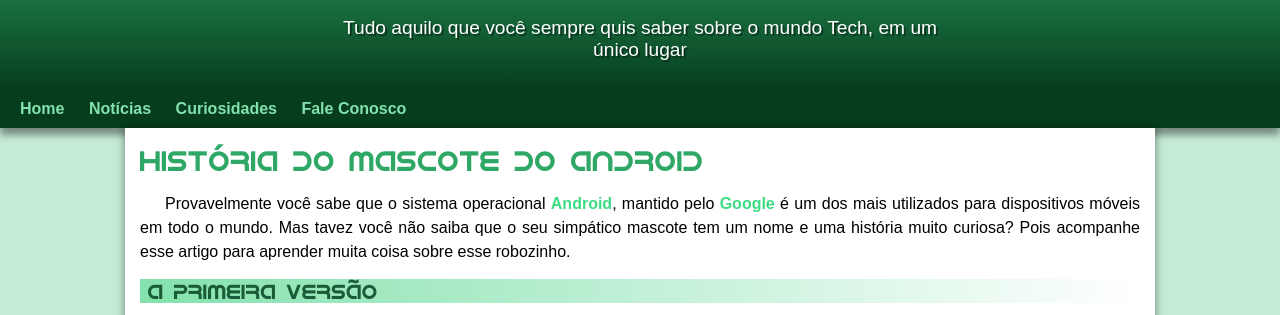
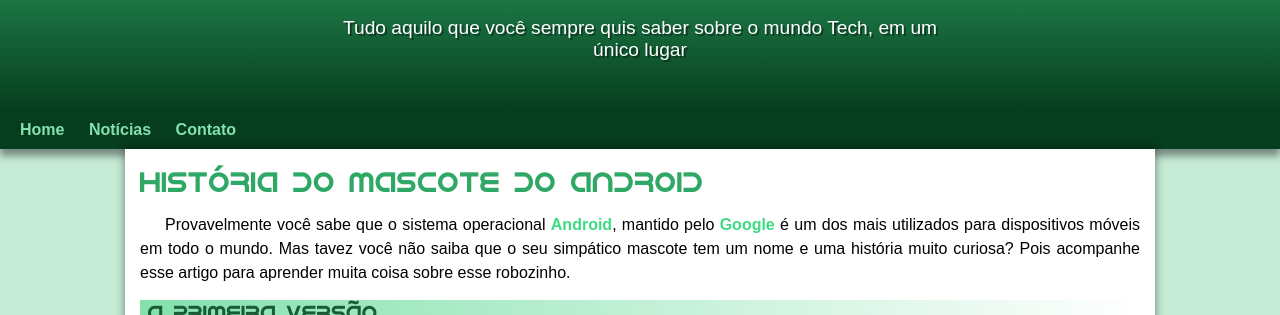
Before and after one commit to Francisco123-code/projeto-android, a plain HTML site: page index.html in a window 1280 px wide. Shown: the part 100-415 px from the top of the page. Drawn offline with Linux system fonts and the light colour scheme.

Commit message:
problema de padding corrigido

```diff
--- a/estilo/style.css
+++ b/estilo/style.css
@@ -57,6 +57,7 @@ header > p {
     padding-right: 10px;
     padding-left: 10px;
     color: white;
+    padding-bottom: 50px;
     text-shadow: 2px 2px 0px rgba(0, 0, 0, 0.396);
 }
 nav > a{
--- a/index.html
+++ b/index.html
@@ -15,9 +15,7 @@
     <nav>
         <a href="#">Home</a>
         <a href="#">Notícias</a>
-        <a href="#">Curiosidades</a>
-        <a href="#">Fale Conosco
-        </a>
+        <a href="#">Contato</a>
     </nav>
     <main>
         <article>
```
